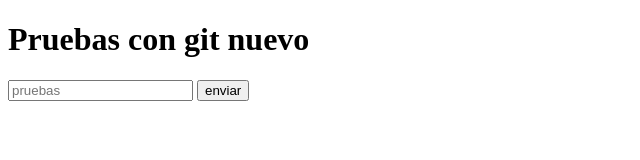
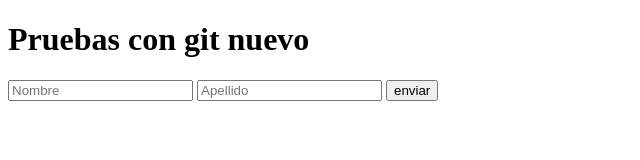
Before and after one commit to AmilcarMairena/helloWorl-git, a plain HTML site: page index.html in a window 1280 px wide. Shown: the whole page, without its empty margins (0-640 px from the left). Drawn offline with Linux system fonts and the light colour scheme.

Commit message:
Inputs nombres

```diff
--- a/index.html
+++ b/index.html
@@ -8,7 +8,8 @@
 <body>
     <h1>Pruebas con git nuevo</h1>
     <form action="">
-        <input type="text" placeholder="pruebas">
+        <input type="text" placeholder="Nombre" name="FirstName">
+        <input type="text" placeholder="Apellido" name="LastName">
         <input type="button" value="enviar">
     </form>
 </body>
```
